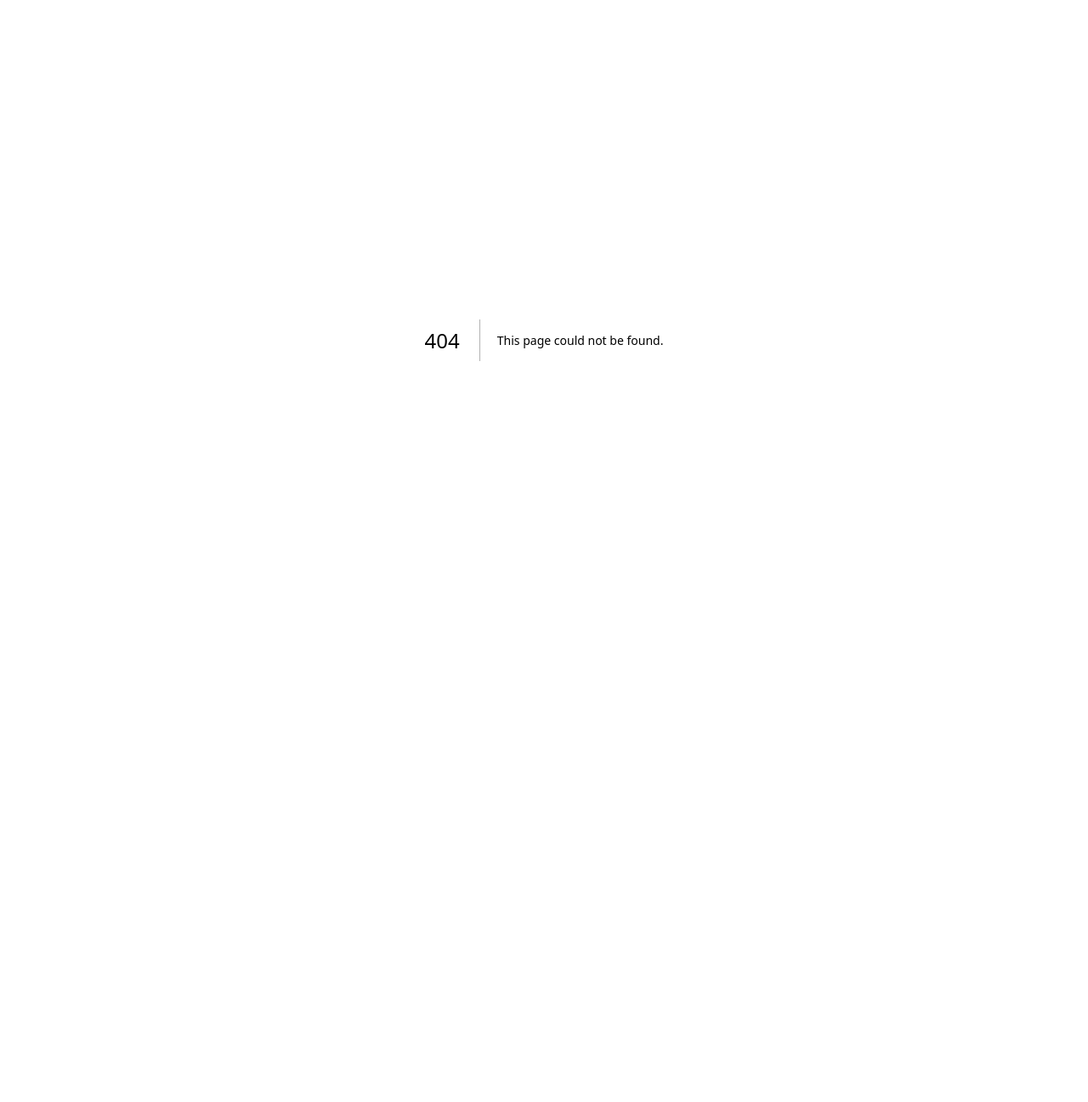
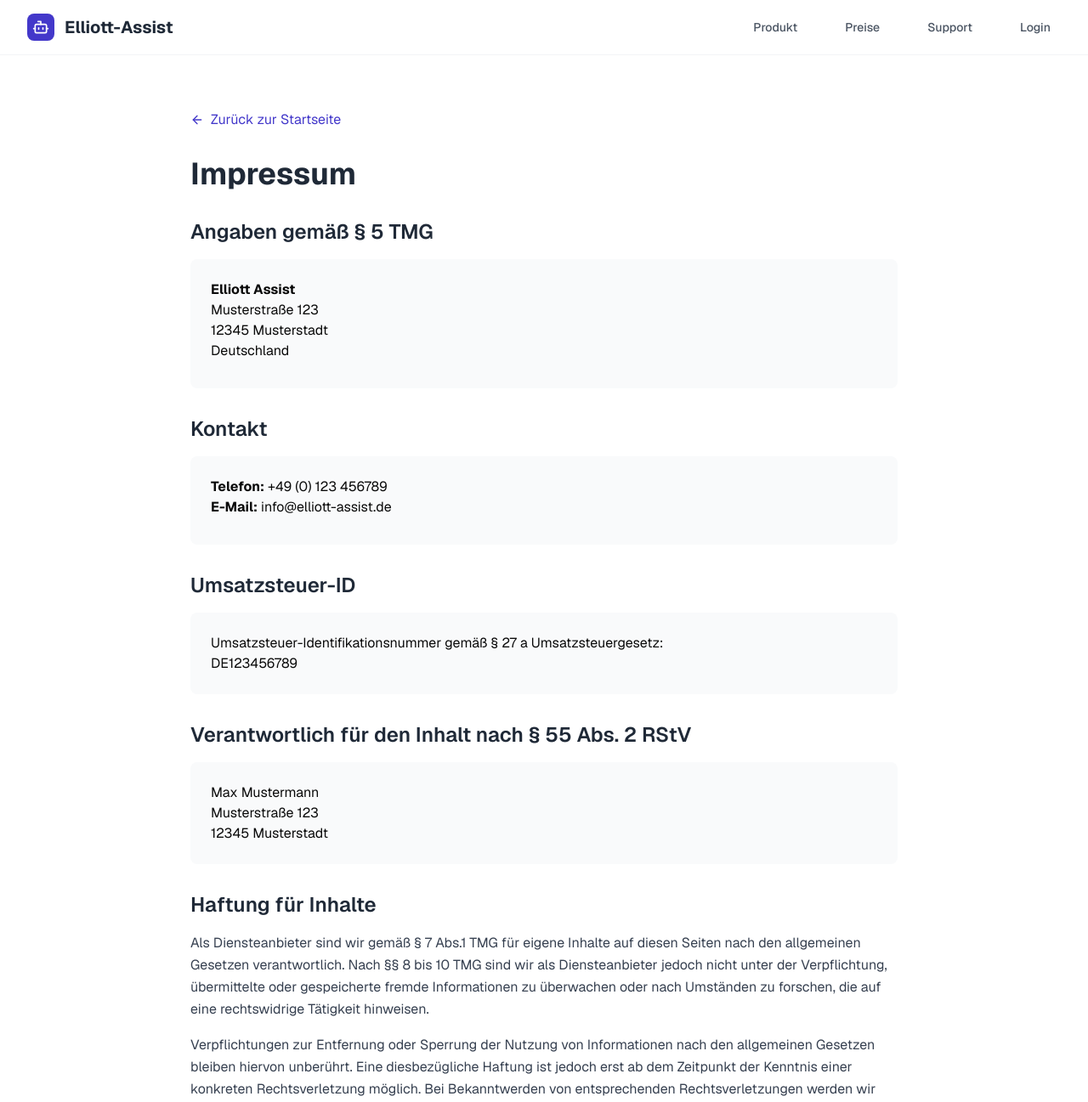
Before and after one commit to elliott-assist/elliott-assist-website, a Next.js app: page /impressum in a window 1280 px wide. Before the commit this address had no page. Shown: the top 1297 px of the page at 85% size. Before the commit the page ends 800 px from the top, so only its background shows below. Built offline with nearby package versions, Linux system fonts and the light colour scheme.

Commit message:
Add imprint page

```diff
--- /dev/null
+++ b/app/impressum/page.tsx
@@ -0,0 +1,175 @@
+"use client"
+
+import { motion } from "framer-motion"
+import { Button } from "@/components/ui/button"
+import { ArrowLeft, Bot } from "lucide-react"
+import Link from "next/link"
+
+const fadeInUp = {
+  initial: { opacity: 0, y: 60 },
+  animate: { opacity: 1, y: 0 },
+  transition: { duration: 0.6 },
+}
+
+export default function ImpressumPage() {
+  return (
+    <div className="min-h-screen bg-white">
+      {/* Navigation */}
+      <motion.nav
+        initial={{ opacity: 0 }}
+        animate={{ opacity: 1 }}
+        className="bg-white border-b border-gray-100 sticky top-0 z-50"
+      >
+        <div className="max-w-7xl mx-auto px-4 sm:px-6 lg:px-8">
+          <div className="flex justify-between items-center h-16">
+            <div className="flex items-center">
+              <Link href="/" className="flex items-center">
+                <div className="h-8 w-8 bg-indigo-600 rounded-lg flex items-center justify-center">
+                  <Bot className="h-5 w-5 text-white" />
+                </div>
+                <div className="ml-3">
+                  <span className="text-xl font-bold text-gray-900">Elliott-Assist</span>
+                </div>
+              </Link>
+            </div>
+
+            <div className="hidden md:block">
+              <div className="ml-10 flex items-baseline space-x-8">
+                <Link href="/#produkt" className="text-gray-600 hover:text-indigo-600 px-3 py-2 text-sm font-medium">
+                  Produkt
+                </Link>
+                <Link href="/#preise" className="text-gray-600 hover:text-indigo-600 px-3 py-2 text-sm font-medium">
+                  Preise
+                </Link>
+                <Link href="/#support" className="text-gray-600 hover:text-indigo-600 px-3 py-2 text-sm font-medium">
+                  Support
+                </Link>
+                <Link href="/#login" className="text-gray-600 hover:text-indigo-600 px-3 py-2 text-sm font-medium">
+                  Login
+                </Link>
+              </div>
+            </div>
+          </div>
+        </div>
+      </motion.nav>
+
+      {/* Main Content */}
+      <section className="py-16 bg-white">
+        <div className="max-w-4xl mx-auto px-4 sm:px-6 lg:px-8">
+          <motion.div variants={fadeInUp} initial="initial" animate="animate">
+            <Link href="/" className="inline-flex items-center text-indigo-600 hover:text-indigo-700 mb-8">
+              <ArrowLeft className="h-4 w-4 mr-2" />
+              Zurück zur Startseite
+            </Link>
+
+            <h1 className="text-4xl font-bold text-gray-900 mb-8">Impressum</h1>
+
+            <div className="prose prose-lg max-w-none">
+              <div className="space-y-8">
+                <div>
+                  <h2 className="text-2xl font-semibold text-gray-900 mb-4">Angaben gemäß § 5 TMG</h2>
+                  <div className="bg-gray-50 p-6 rounded-lg">
+                    <p className="mb-2">
+                      <strong>Elliott Assist</strong><br />
+                      Musterstraße 123<br />
+                      12345 Musterstadt<br />
+                      Deutschland
+                    </p>
+                  </div>
+                </div>
+
+                <div>
+                  <h2 className="text-2xl font-semibold text-gray-900 mb-4">Kontakt</h2>
+                  <div className="bg-gray-50 p-6 rounded-lg">
+                    <p className="mb-2">
+                      <strong>Telefon:</strong> +49 (0) 123 456789<br />
+                      <strong>E-Mail:</strong> info@elliott-assist.de
+                    </p>
+                  </div>
+                </div>
+
+                <div>
+                  <h2 className="text-2xl font-semibold text-gray-900 mb-4">Umsatzsteuer-ID</h2>
+                  <div className="bg-gray-50 p-6 rounded-lg">
+                    <p>
+                      Umsatzsteuer-Identifikationsnummer gemäß § 27 a Umsatzsteuergesetz:<br />
+                      DE123456789
+                    </p>
+                  </div>
+                </div>
+
+                <div>
+                  <h2 className="text-2xl font-semibold text-gray-900 mb-4">Verantwortlich für den Inhalt nach § 55 Abs. 2 RStV</h2>
+                  <div className="bg-gray-50 p-6 rounded-lg">
+                    <p>
+                      Max Mustermann<br />
+                      Musterstraße 123<br />
+                      12345 Musterstadt
+                    </p>
+                  </div>
+                </div>
+
+                <div>
+                  <h2 className="text-2xl font-semibold text-gray-900 mb-4">Haftung für Inhalte</h2>
+                  <p className="text-gray-700 leading-relaxed">
+                    Als Diensteanbieter sind wir gemäß § 7 Abs.1 TMG für eigene Inhalte auf diesen Seiten nach den
+                    allgemeinen Gesetzen verantwortlich. Nach §§ 8 bis 10 TMG sind wir als Diensteanbieter jedoch nicht
+                    unter der Verpflichtung, übermittelte oder gespeicherte fremde Informationen zu überwachen oder nach
+                    Umständen zu forschen, die auf eine rechtswidrige Tätigkeit hinweisen.
+                  </p>
+                  <p className="text-gray-700 leading-relaxed mt-4">
+                    Verpflichtungen zur Entfernung oder Sperrung der Nutzung von Informationen nach den allgemeinen
+                    Gesetzen bleiben hiervon unberührt. Eine diesbezügliche Haftung ist jedoch erst ab dem Zeitpunkt
+                    der Kenntnis einer konkreten Rechtsverletzung möglich. Bei Bekanntwerden von entsprechenden
+                    Rechtsverletzungen werden wir diese Inhalte umgehend entfernen.
+                  </p>
+                </div>
+
+                <div>
+                  <h2 className="text-2xl font-semibold text-gray-900 mb-4">Haftung für Links</h2>
+                  <p className="text-gray-700 leading-relaxed">
+                    Unser Angebot enthält Links zu externen Websites Dritter, auf deren Inhalte wir keinen Einfluss haben.
+                    Deshalb können wir für diese fremden Inhalte auch keine Gewähr übernehmen. Für die Inhalte der
+                    verlinkten Seiten ist stets der jeweilige Anbieter oder Betreiber der Seiten verantwortlich. Die
+                    verlinkten Seiten wurden zum Zeitpunkt der Verlinkung auf mögliche Rechtsverstöße überprüft.
+                    Rechtswidrige Inhalte waren zum Zeitpunkt der Verlinkung nicht erkennbar.
+                  </p>
+                  <p className="text-gray-700 leading-relaxed mt-4">
+                    Eine permanente inhaltliche Kontrolle der verlinkten Seiten ist jedoch ohne konkrete Anhaltspunkte
+                    einer Rechtsverletzung nicht zumutbar. Bei Bekanntwerden von Rechtsverletzungen werden wir derartige
+                    Links umgehend entfernen.
+                  </p>
+                </div>
+
+                <div>
+                  <h2 className="text-2xl font-semibold text-gray-900 mb-4">Urheberrecht</h2>
+                  <p className="text-gray-700 leading-relaxed">
+                    Die durch die Seitenbetreiber erstellten Inhalte und Werke auf diesen Seiten unterliegen dem deutschen
+                    Urheberrecht. Die Vervielfältigung, Bearbeitung, Verbreitung und jede Art der Verwertung außerhalb der
+                    Grenzen des Urheberrechtes bedürfen der schriftlichen Zustimmung des jeweiligen Autors bzw. Erstellers.
+                    Downloads und Kopien dieser Seite sind nur für den privaten, nicht kommerziellen Gebrauch gestattet.
+                  </p>
+                  <p className="text-gray-700 leading-relaxed mt-4">
+                    Soweit die Inhalte auf dieser Seite nicht vom Betreiber erstellt wurden, werden die Urheberrechte
+                    Dritter beachtet. Insbesondere werden Inhalte Dritter als solche gekennzeichnet. Sollten Sie trotzdem
+                    auf eine Urheberrechtsverletzung aufmerksam werden, bitten wir um einen entsprechenden Hinweis. Bei
+                    Bekanntwerden von Rechtsverletzungen werden wir derartige Inhalte umgehend entfernen.
+                  </p>
+                </div>
+              </div>
+            </div>
+
+            <div className="mt-12 pt-8 border-t border-gray-200">
+              <Link href="/" className="inline-flex items-center">
+                <Button className="bg-indigo-600 hover:bg-indigo-700 text-white">
+                  <ArrowLeft className="h-4 w-4 mr-2" />
+                  Zurück zur Startseite
+                </Button>
+              </Link>
+            </div>
+          </motion.div>
+        </div>
+      </section>
+    </div>
+  )
+}
--- a/app/page.tsx
+++ b/app/page.tsx
@@ -707,7 +707,7 @@ export default function LandingPage() {
               <h3 className="font-semibold mb-4">Legal</h3>
               <ul className="space-y-2 text-gray-400">
                 <li>
-                  <Link href="#" className="hover:text-white">
+                  <Link href="/impressum" className="hover:text-white">
                     Impressum
                   </Link>
                 </li>
```
